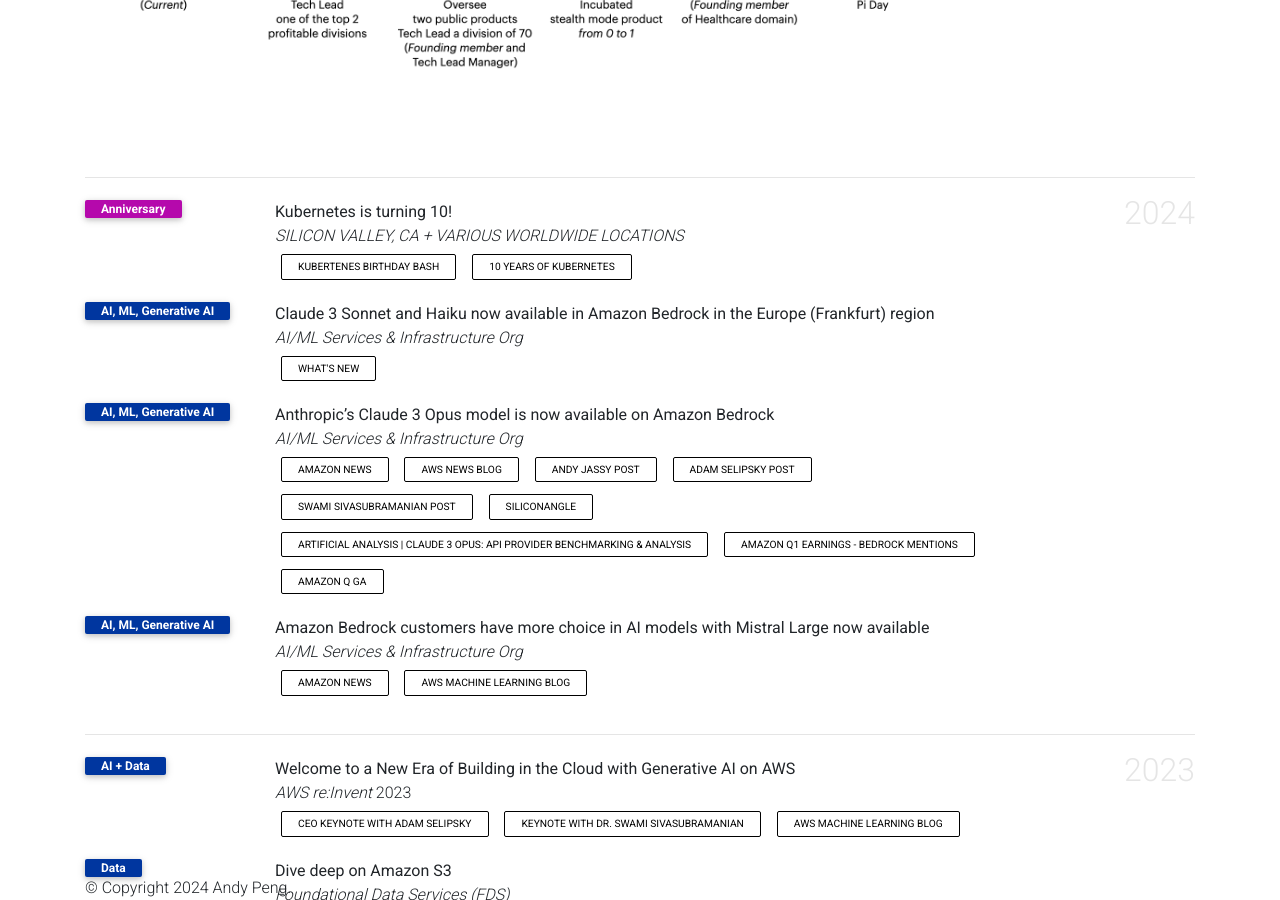
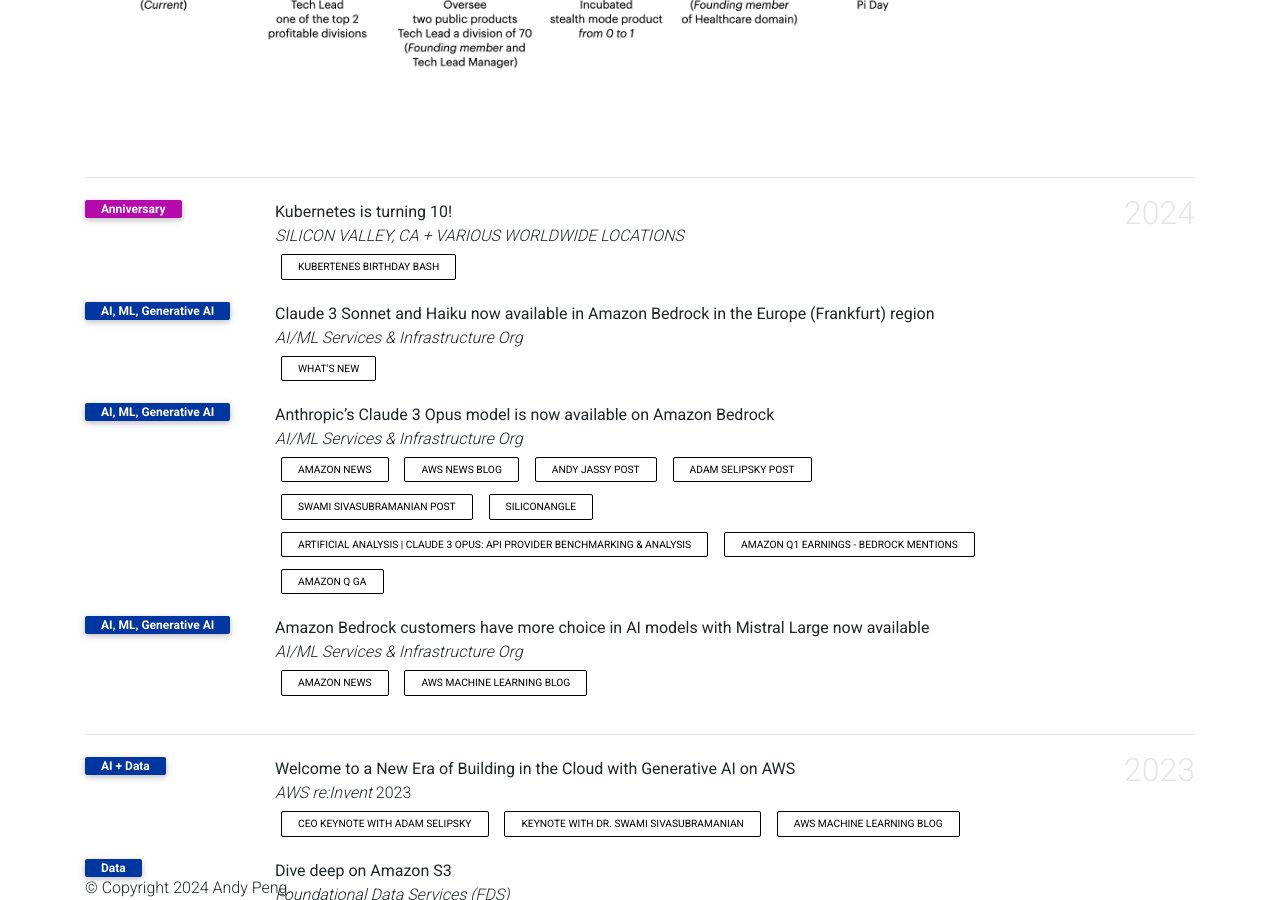
Before and after one commit to gfw001/gfw001.github.io, a Jekyll site: the page products.html, which Jekyll copies as it is, in a window 1280 px wide and 900 px high, scrolled down 547 px. Built offline with Jekyll 4.4.1, drawn with Linux system fonts in a browser that asks for light colours; comment, search, counter and statistics services are not loaded; a style sheet for code colours, icons or effects is not loaded.

Commit message:
Update products.html

```diff
--- a/products.html
+++ b/products.html
@@ -219,7 +219,6 @@
                   <div class="periodical"> <em>SILICON VALLEY, CA + VARIOUS WORLDWIDE LOCATIONS</em> </div>
                   <div class="links">
                      <a href="https://events.linuxfoundation.org/kuber10es-birthday-bash/" class="btn btn-sm z-depth-0" role="button" rel="noopener noreferrer" target="_blank">KuberTENes Birthday Bash</a>
-                     <a href="https://kubernetes.io/blog/2024/06/06/10-years-of-kubernetes/" class="btn btn-sm z-depth-0" role="button" rel="noopener noreferrer" target="_blank">10 Years of Kubernetes</a>
                   </div>
                   <div class="badges">
                      <span class="altmetric-embed" data-hide-no-mentions="true" data-hide-less-than="15" data-badge-type="2" data-badge-popover="right"></span> <span class="__dimensions_badge_embed__" data-pmid="" data-hide-zero-citations="true" data-style="small_rectangle" data-legend="hover-right" style="margin-bottom: 3px;"></span>
```
